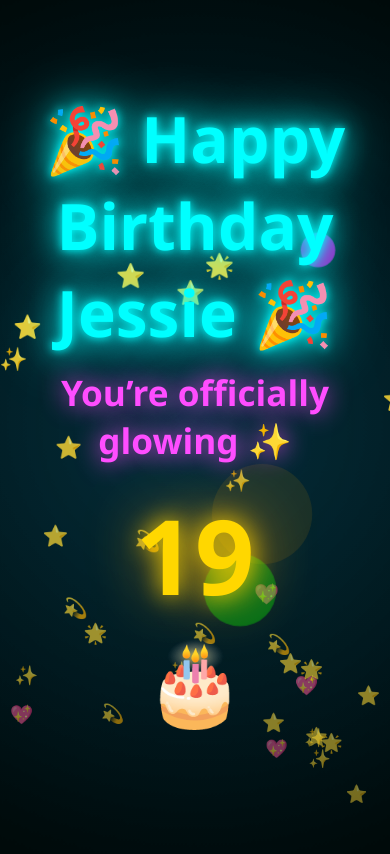
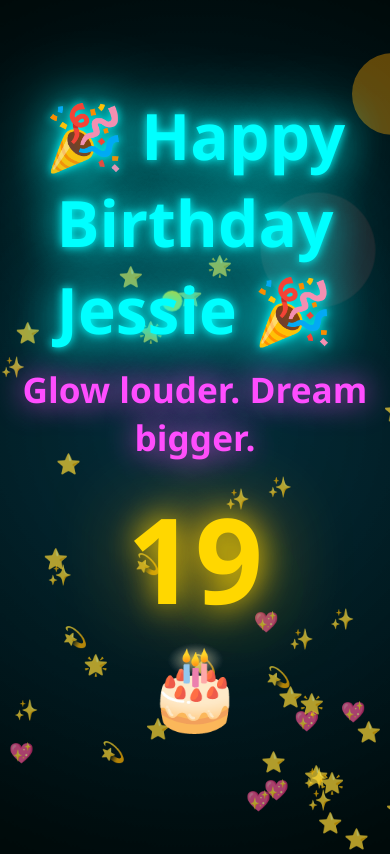
Before and after one commit to arvind-1/jessie-birthday, a plain HTML site: page index.html in a window 390 px wide. Shown: the top 854 px of the page. Drawn offline with Linux system fonts and the light colour scheme.

Commit message:
Refactor CSS and JavaScript for birthday page

```diff
--- a/index.html
+++ b/index.html
@@ -6,144 +6,105 @@
 <meta name="viewport" content="width=device-width, initial-scale=1.0">
 
 <style>
-* {
-  margin: 0;
-  padding: 0;
-  box-sizing: border-box;
-  font-family: 'Segoe UI', sans-serif;
+*{margin:0;padding:0;box-sizing:border-box;font-family:'Segoe UI',sans-serif}
+body{
+height:100vh;
+background:radial-gradient(circle at center,#050c1c,#000);
+overflow:hidden;
+display:flex;
+align-items:center;
+justify-content:center;
+color:white;
+cursor:none;
 }
 
-body {
-  height: 100vh;
-  background: radial-gradient(circle at center, #050c1c, #000);
-  overflow: hidden;
-  display: flex;
-  align-items: center;
-  justify-content: center;
-  color: white;
+/* Pulse Background */
+body::before{
+content:"";
+position:absolute;
+inset:-50%;
+background:radial-gradient(circle,rgba(0,255,255,.15),transparent 60%);
+animation:pulseBg 5s infinite alternate;
 }
 
-/* Background Pulse */
-body::before {
-  content: "";
-  position: absolute;
-  inset: -50%;
-  background: radial-gradient(circle, rgba(0,255,255,.15), transparent 60%);
-  animation: pulseBg 6s infinite alternate;
+/* Main Container */
+.container{
+text-align:center;
+z-index:10;
+animation:zoomIn 2.5s ease-out forwards;
 }
 
-/* Container */
-.container {
-  text-align: center;
-  z-index: 10;
-  animation: zoomIn 2.5s ease-out forwards;
-}
-
-/* Neon Title */
-h1 {
-  font-size: 4rem;
-  color: cyan;
-  text-shadow:
-    0 0 10px cyan,
-    0 0 30px cyan,
-    0 0 60px cyan;
-  animation: flicker 3s infinite;
+/* Title */
+h1{
+font-size:4rem;
+color:cyan;
+text-shadow:0 0 10px cyan,0 0 40px cyan,0 0 80px cyan;
+animation:flicker 3s infinite;
 }
 
 /* Subtitle */
-h2 {
-  margin-top: 12px;
-  font-size: 2.2rem;
-  color: #ff4dff;
-  text-shadow: 0 0 25px #ff4dff;
-  animation: slideUp 2s ease forwards;
+h2{
+margin-top:12px;
+font-size:2.2rem;
+color:#ff4dff;
+text-shadow:0 0 30px #ff4dff;
+animation:slideUp 2s forwards;
 }
 
 /* Age */
-.age {
-  margin-top: 20px;
-  font-size: 6.5rem;
-  font-weight: bold;
-  color: gold;
-  text-shadow:
-    0 0 25px gold,
-    0 0 60px orange;
-  animation: heartbeat 1.8s infinite;
+.age{
+margin-top:20px;
+font-size:7rem;
+font-weight:bold;
+color:gold;
+text-shadow:0 0 30px gold,0 0 80px orange;
+animation:heartbeat 1.6s infinite;
 }
 
 /* Cake */
-.cake {
-  font-size: 5rem;
-  margin-top: 15px;
-  animation: float 3s infinite ease-in-out;
+.cake{
+font-size:5rem;
+margin-top:10px;
+animation:float 3s infinite ease-in-out;
 }
 
-/* Floating particles */
-.particle {
-  position: absolute;
-  font-size: 20px;
-  animation: rise 8s linear infinite;
-  opacity: 0.7;
+/* Cursor Trail */
+.trail{
+position:absolute;
+width:10px;
+height:10px;
+border-radius:50%;
+pointer-events:none;
+animation:trailFade 1s forwards;
 }
 
 /* Fireworks */
-.firework {
-  position: absolute;
-  width: 8px;
-  height: 8px;
-  border-radius: 50%;
-  animation: explode 1.5s ease-out forwards;
+.firework{
+position:absolute;
+width:8px;
+height:8px;
+border-radius:50%;
+animation:explode 1.4s forwards;
+}
+
+/* Floating Particles */
+.particle{
+position:absolute;
+font-size:20px;
+animation:rise 8s linear infinite;
+opacity:.7;
 }
 
 /* Animations */
-@keyframes zoomIn {
-  from { transform: scale(0.7); opacity: 0; }
-  to { transform: scale(1); opacity: 1; }
-}
-
-@keyframes flicker {
-  0%, 100% { opacity: 1; }
-  45% { opacity: 0.85; }
-  48% { opacity: 0.6; }
-  50% { opacity: 1; }
-}
-
-@keyframes heartbeat {
-  0% { transform: scale(1); }
-  25% { transform: scale(1.12); }
-  50% { transform: scale(1); }
-}
-
-@keyframes float {
-  0%,100% { transform: translateY(0); }
-  50% { transform: translateY(-20px); }
-}
-
-@keyframes rise {
-  from {
-    transform: translateY(100vh) scale(0.6);
-    opacity: 0;
-  }
-  to {
-    transform: translateY(-20vh) scale(1.2);
-    opacity: 1;
-  }
-}
-
-@keyframes explode {
-  from { transform: scale(0); opacity: 1; }
-  to { transform: scale(14); opacity: 0; }
-}
-
-@keyframes slideUp {
-  from { transform: translateY(40px); opacity: 0; }
-  to { transform: translateY(0); opacity: 1; }
-}
-
-@keyframes pulseBg {
-  from { transform: scale(1); }
-  to { transform: scale(1.15); }
-}
+@keyframes zoomIn{from{transform:scale(.7);opacity:0}to{transform:scale(1);opacity:1}}
+@keyframes flicker{45%{opacity:.7}50%{opacity:1}}
+@keyframes slideUp{from{transform:translateY(40px);opacity:0}to{opacity:1}}
+@keyframes heartbeat{0%,100%{transform:scale(1)}50%{transform:scale(1.15)}}
+@keyframes float{50%{transform:translateY(-20px)}}
+@keyframes explode{to{transform:scale(16);opacity:0}}
+@keyframes rise{from{transform:translateY(110vh)}to{transform:translateY(-20vh)}}
+@keyframes pulseBg{to{transform:scale(1.15)}}
+@keyframes trailFade{to{opacity:0;transform:scale(3)}}
 </style>
 </head>
 
@@ -151,47 +112,63 @@
 
 <div class="container">
   <h1>🎉 Happy Birthday Jessie 🎉</h1>
-  <h2>You’re officially glowing ✨</h2>
+  <h2>Glow louder. Dream bigger.</h2>
   <div class="age">19</div>
   <div class="cake">🎂</div>
 </div>
 
 <script>
-const colors = ['cyan', 'magenta', 'gold', 'lime', 'orange'];
-const symbols = ['✨','💖','⭐','💫','🌟'];
+const colors=['cyan','magenta','gold','lime','orange','#ff6b6b'];
+const symbols=['✨','💖','⭐','💫','🌟'];
 
-/* Floating particles */
-for (let i = 0; i < 30; i++) {
-  const p = document.createElement('div');
-  p.className = 'particle';
-  p.textContent = symbols[Math.floor(Math.random() * symbols.length)];
-  p.style.left = Math.random() * 100 + 'vw';
-  p.style.animationDuration = 5 + Math.random() * 6 + 's';
+/* Floating symbols */
+for(let i=0;i<40;i++){
+  const p=document.createElement('div');
+  p.className='particle';
+  p.textContent=symbols[Math.random()*symbols.length|0];
+  p.style.left=Math.random()*100+'vw';
+  p.style.animationDuration=5+Math.random()*6+'s';
   document.body.appendChild(p);
 }
 
-/* Auto fireworks */
-setInterval(() => createFirework(
-  Math.random() * window.innerWidth,
-  Math.random() * window.innerHeight
-), 400);
+/* Auto Fireworks */
+setInterval(()=>firework(Math.random()*innerWidth,Math.random()*innerHeight),350);
 
-/* Click fireworks */
-document.addEventListener('click', e => {
-  for (let i = 0; i < 6; i++) {
-    createFirework(e.clientX + Math.random()*50, e.clientY + Math.random()*50);
-  }
+/* Click Fireworks */
+document.addEventListener('click',e=>{
+  for(let i=0;i<8;i++)
+    firework(e.clientX+Math.random()*40,e.clientY+Math.random()*40);
 });
 
-function createFirework(x, y) {
-  const fw = document.createElement('div');
-  fw.className = 'firework';
-  fw.style.left = x + 'px';
-  fw.style.top = y + 'px';
-  fw.style.background = colors[Math.floor(Math.random() * colors.length)];
-  document.body.appendChild(fw);
-  setTimeout(() => fw.remove(), 1500);
+/* Firework Function */
+function firework(x,y){
+  const f=document.createElement('div');
+  f.className='firework';
+  f.style.left=x+'px';
+  f.style.top=y+'px';
+  f.style.background=colors[Math.random()*colors.length|0];
+  document.body.appendChild(f);
+  setTimeout(()=>f.remove(),1400);
 }
+
+/* Cursor Neon Trail */
+document.addEventListener('mousemove',e=>{
+  const t=document.createElement('div');
+  t.className='trail';
+  t.style.left=e.clientX+'px';
+  t.style.top=e.clientY+'px';
+  t.style.background=colors[Math.random()*colors.length|0];
+  document.body.appendChild(t);
+  setTimeout(()=>t.remove(),1000);
+});
+
+/* Parallax Effect */
+document.addEventListener('mousemove',e=>{
+  const x=(e.clientX/window.innerWidth-0.5)*30;
+  const y=(e.clientY/window.innerHeight-0.5)*30;
+  document.querySelector('.container').style.transform=
+    `translate(${x}px,${y}px)`;
+});
 </script>
 
 </body>
```
